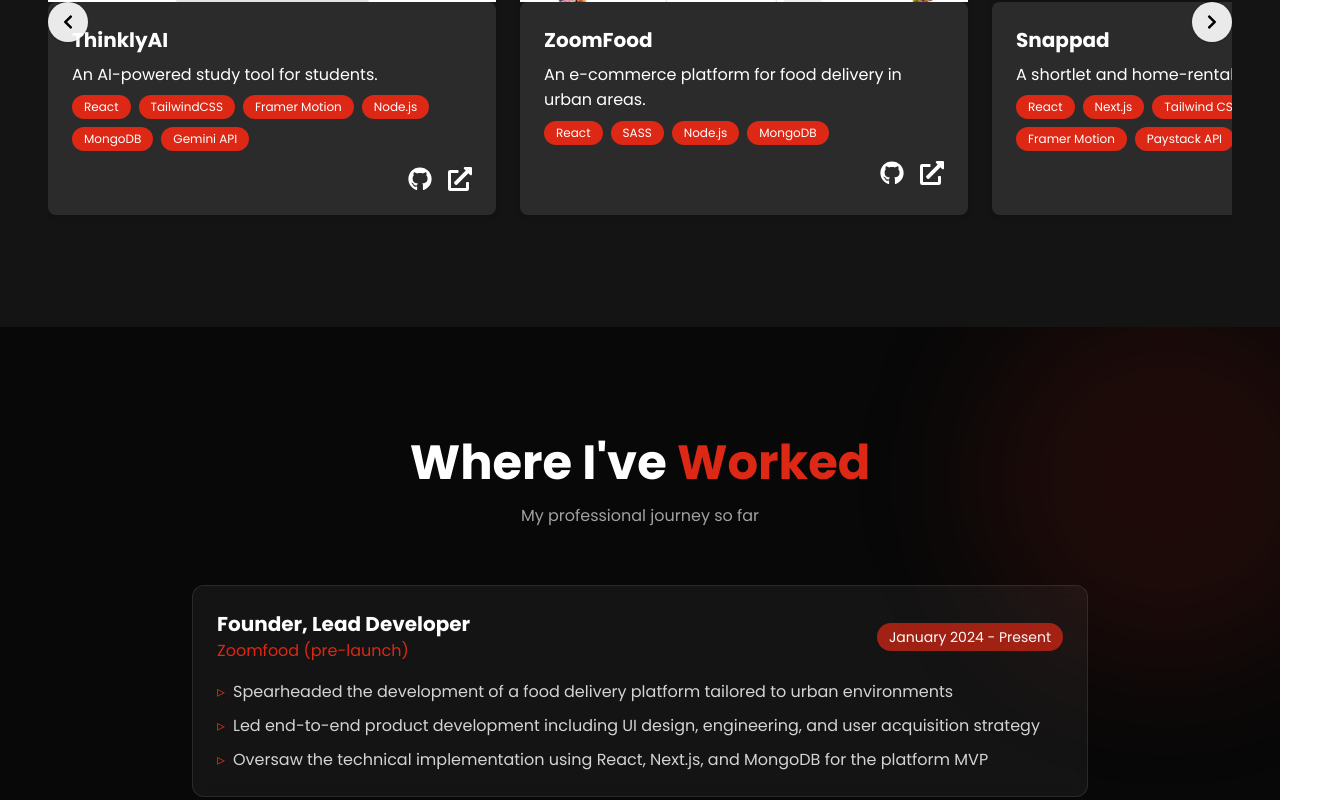
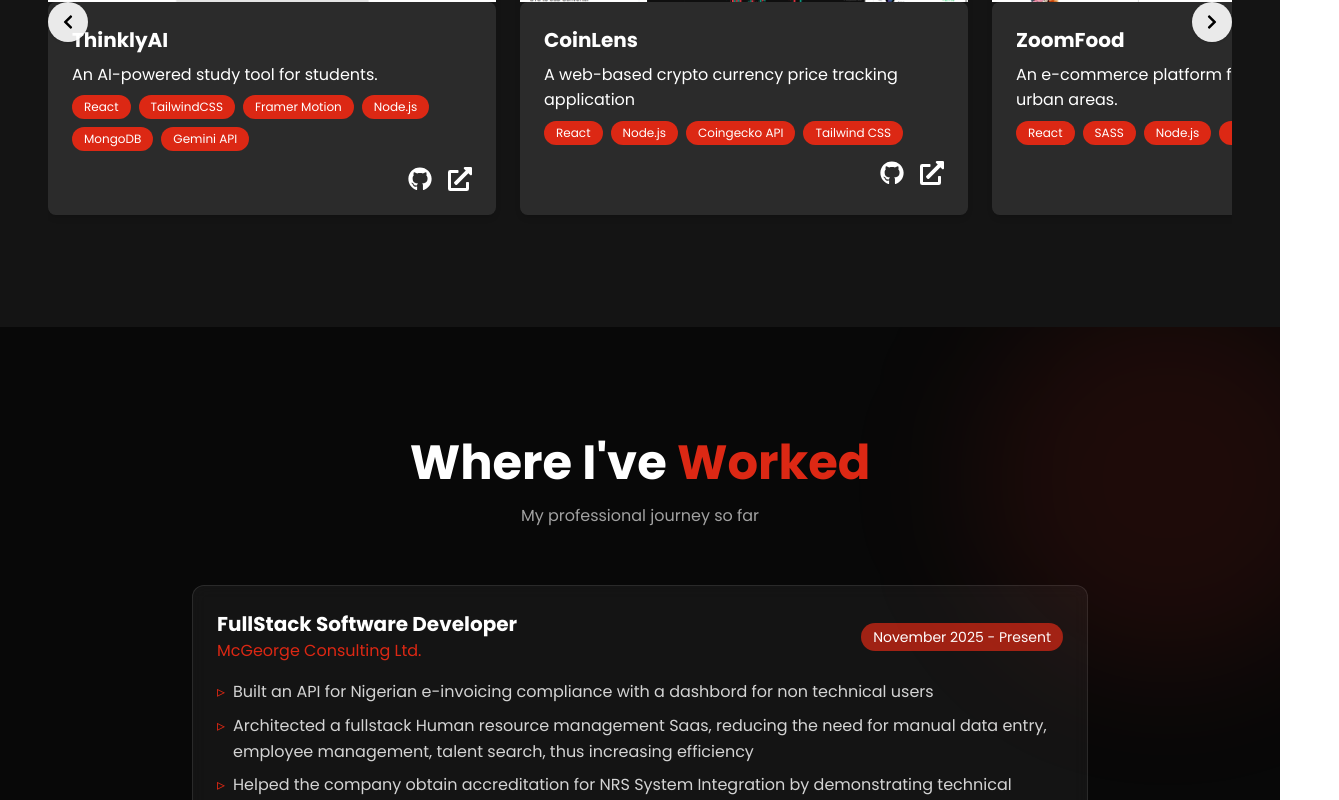
Before and after one commit to theayodeji/deji-portfolio, a React (Vite) app: page / in a window 1280 px wide. Shown: the part 1640-2440 px from the top of the page, 1339 px wide, since content can reach past the window. Built offline with nearby package versions, Linux system fonts and the light colour scheme.

Commit message:
update with new information

```diff
--- a/src/index.css
+++ b/src/index.css
@@ -38,6 +38,11 @@
 /* Smooth scroll */
 html {
   scroll-behavior: smooth;
+  overflow-x: hidden;
+}
+
+body{
+  overflow-x: hidden;
 }
 
 /* Custom animations */
--- a/src/pages/Experience.jsx
+++ b/src/pages/Experience.jsx
@@ -1,34 +1,44 @@
-import { motion } from 'framer-motion';
+import { motion } from "framer-motion";
 
 const experiences = [
   {
-    role: 'Founder, Lead Developer',
-    company: 'Zoomfood (pre-launch)',
-    duration: 'January 2024 - Present',
+    role: "FullStack Software Developer",
+    company: "McGeorge Consulting Ltd.",
+    duration: "November 2025 - Present",
     achievements: [
-      'Spearheaded the development of a food delivery platform tailored to urban environments',
-      'Led end-to-end product development including UI design, engineering, and user acquisition strategy',
-      'Oversaw the technical implementation using React, Next.js, and MongoDB for the platform MVP',
+      "Built an API for Nigerian e-invoicing compliance with a dashbord for non technical users",
+      "Architected a fullstack Human resource management Saas, reducing the need for manual data entry, employee management, talent search, thus increasing efficiency",
+      "Helped the company obtain accreditation for NRS System Integration by  demonstrating technical expertise",
     ],
   },
   {
-    role: 'Frontend Developer',
-    company: 'Black Innovations Africa',
-    duration: 'October 2023 - January 2024',
+    role: "Founder, Lead Developer",
+    company: "Zoomfood (pre-launch)",
+    duration: "January 2024 - Present",
     achievements: [
-      'Built Examy, a mini educational platform focused on an engaging learning experience using React, Tanstack Query, and Tailwind CSS',
-      'Developed a brochure website for an e-banking client, increasing lead generation',
-      'Improved performance and maintainability of an automobile e-commerce site with clean code practices',
+      "Spearheaded the development of a food delivery platform tailored to urban environments",
+      "Led end-to-end product development including UI design, engineering, and user acquisition strategy",
+      "Oversaw the technical implementation using React, Next.js, and MongoDB for the platform MVP",
     ],
   },
   {
-    role: 'Internship Trainee, Software Developer',
-    company: 'McGeorge Consulting Ltd.',
-    duration: 'April 2024 - November 2024',
+    role: "Frontend Developer",
+    company: "Black Innovations Africa",
+    duration: "October 2023 - January 2024",
     achievements: [
-      'Led frontend development of an AI-powered medical chatbot, using React, Tailwind CSS powered by the OpenAI API, to assist with health diagnostics',
-      'Transformed complex UI/UX designs into responsive, high-performance components on existing company projects',
-      'Contributed to general product brainstorming to enhance interactivity and user experience',
+      "Built Examy, a mini educational platform focused on an engaging learning experience using React, Tanstack Query, and Tailwind CSS",
+      "Developed a brochure website for an e-banking client, increasing lead generation",
+      "Improved performance and maintainability of an automobile e-commerce site with clean code practices",
+    ],
+  },
+  {
+    role: "Internship Trainee, Software Developer",
+    company: "McGeorge Consulting Ltd.",
+    duration: "April 2024 - November 2024",
+    achievements: [
+      "Led frontend development of an AI-powered medical chatbot, using React, Tailwind CSS powered by the OpenAI API, to assist with health diagnostics",
+      "Transformed complex UI/UX designs into responsive, high-performance components on existing company projects",
+      "Contributed to general product brainstorming to enhance interactivity and user experience",
     ],
   },
 ];
--- a/src/pages/Home.jsx
+++ b/src/pages/Home.jsx
@@ -43,7 +43,7 @@ const Home = () => {
       id="home"
       className="bg-[#141414] isolate overflow-hidden relative"
     >
-      <div className="flex items-center justify-center min-h-screen bg-[#14141490] backdrop-blur-2xl">
+      <div className="flex items-center justify-center min-h-[600px] h-screen bg-[#14141490] backdrop-blur-2xl">
         <div className="container mx-auto px-4 text-center">
           <motion.div
             initial={{ opacity: 0, y: 20 }}
--- a/src/pages/Projects.jsx
+++ b/src/pages/Projects.jsx
@@ -1,71 +1,100 @@
-import { useRef } from 'react';
-import { motion } from 'framer-motion';
-import { FaGithub, FaExternalLinkAlt, FaChevronLeft, FaChevronRight } from 'react-icons/fa';
-import zoomfood from '/zoomfood.png';
-import havva from '/havva.png';
-import chatgram from '../assets/chatgram.png';
-import coinlens from '/coinlens.png';
-import thinkly from '/thinkly.png';
-import snappad from '/snappad.png';
-import portfolio from '/portfolio.png';
+import { useRef } from "react";
+import { motion } from "framer-motion";
+import {
+  FaGithub,
+  FaExternalLinkAlt,
+  FaChevronLeft,
+  FaChevronRight,
+} from "react-icons/fa";
+import zoomfood from "/zoomfood.png";
+import havva from "/havva.png";
+import chatgram from "../assets/chatgram.png";
+import coinlens from "/coinlens.png";
+import thinkly from "/thinkly.png";
+import snappad from "/snappad.png";
+import portfolio from "/portfolio.png";
 
 const projects = [
   {
-    title: 'ThinklyAI',
-    description: 'An AI-powered study tool for students.',
-    tech: ['React', 'TailwindCSS', 'Framer Motion', 'Node.js', 'MongoDB', 'Gemini API'],
-    github: 'https://github.com/theayodeji/thinkly-mvp',
-    demo: 'https://github.com/theayodeji/thinkly-mvp',
+    title: "ThinklyAI",
+    description: "An AI-powered study tool for students.",
+    tech: [
+      "React",
+      "TailwindCSS",
+      "Framer Motion",
+      "Node.js",
+      "MongoDB",
+      "Gemini API",
+    ],
+    github: "https://github.com/theayodeji/thinkly-mvp",
+    demo: "https://thinkly-mvp.vercel.app/",
     logo: thinkly,
   },
   {
-    title: 'ZoomFood',
-    description: 'An e-commerce platform for food delivery in urban areas.',
-    tech: ['React', 'SASS', 'Node.js', 'MongoDB'],
-    github: 'https://github.com/theayodeji/zoomfood',
-    demo: 'https://zoomfood-main.netlify.app/',
+    title: "CoinLens",
+    description: "A web-based crypto currency price tracking application",
+    tech: ["React", "Node.js", "Coingecko API", "Tailwind CSS"],
+    demo: "https://coinlens-mauve.vercel.app/",
+    github: "https://github.com/theayodeji/dexlens",
+    logo: coinlens,
+  },
+  {
+    title: "ZoomFood",
+    description: "An e-commerce platform for food delivery in urban areas.",
+    tech: ["React", "SASS", "Node.js", "MongoDB"],
+    github: "https://github.com/theayodeji/zoomfood",
+    demo: "https://zoomfood-main.netlify.app/",
     logo: zoomfood,
   },
   {
-    title: 'Snappad',
-    description: 'A shortlet and home-rental platform for travellers.',
-    tech: ['React', 'Next.js', 'Tailwind CSS', "Geolocation APIs", "Framer Motion", "Paystack API"],
-    github: 'https://github.com/theayodeji/snappad',
-    demo: '#',
+    title: "audioble",
+    description:
+      "An audio transcription API that converts videos and audio into formatted text with context",
+    tech: ["Python", "Flask", "Render"],
+    github: "https://github.com/theayodeji/audio-transcription-api",
+    demo: "https://github.com/theayodeji/audio-transcription-api",
+    logo: "https://img.icons8.com/plasticine/1200/apple-music.jpg",
+  },
+  {
+    title: "Snappad",
+    description: "A shortlet and home-rental platform for travellers.",
+    tech: [
+      "React",
+      "Next.js",
+      "Tailwind CSS",
+      "Geolocation APIs",
+      "Framer Motion",
+      "Paystack API",
+    ],
+    github: "https://github.com/theayodeji/snappad",
+    demo: "#",
     logo: snappad,
   },
   {
-    title: 'Portfolio Website',
-    description: 'This gorgeous portfolio website you\'re scrolling through.',
-    tech: ['React', 'Vite', 'Tailwind CSS', "Framer Motion"],
-    github: 'https://github.com/theayodeji/deji-portfolio',
-    demo: '#',
+    title: "Portfolio Website",
+    description: "This gorgeous portfolio website you're scrolling through.",
+    tech: ["React", "Vite", "Tailwind CSS", "Framer Motion"],
+    github: "https://github.com/theayodeji/deji-portfolio",
+    demo: "#",
     logo: portfolio,
   },
   {
-    title: 'Havva',
-    description: 'A medical chatbot providing health diagnostics and valuable health information to users.',
-    tech: ['React', 'OpenAI API', 'Tailwind CSS'],
-    github: 'https://github.com/Bumblebig/Havva',
-    demo: 'https://havvadiagnosis.vercel.app',
+    title: "Havva",
+    description:
+      "A medical chatbot providing health diagnostics and valuable health information to users.",
+    tech: ["React", "OpenAI API", "Tailwind CSS"],
+    github: "https://github.com/Bumblebig/Havva",
+    demo: "https://havvadiagnosis.vercel.app",
     logo: havva,
   },
   {
-    title: 'CoinLens',
-    description: 'A web-based crypto currency price tracking application',
-    tech: ['React', 'Node.js', 'Coingecko API', 'Tailwind CSS'],
-    github: 'https://github.com/theayodeji/dexlens',
-    logo: coinlens,
-  },
-  {
-    title: 'Chatgram',
-    description: 'A web-based chat application using websockets and Node.js',
-    tech: ['React', 'Node.js', 'Socket.io', 'Tailwind CSS'],
-    github: 'https://github.com/theayodeji/chatgram',
-    demo: 'https://chatgram-demo.netlify.app',
+    title: "Chatgram",
+    description: "A web-based chat application using websockets and Node.js",
+    tech: ["React", "Node.js", "Socket.io", "Tailwind CSS"],
+    github: "https://github.com/theayodeji/chatgram",
+    demo: "https://chatgram-demo.netlify.app",
     logo: chatgram,
   },
-
 ];
 
 const ProjectCard = ({ project }) => (
@@ -75,7 +104,11 @@ const ProjectCard = ({ project }) => (
     transition={{ duration: 0.5 }}
     className="relative rounded-lg shadow-md cursor-pointer hover:scale-105 duration-200 flex flex-col"
   >
-      <img src={project.logo} alt="" className='w-full h-[160px] object-cover object-top rounded-t-lg'/>
+    <img
+      src={project.logo}
+      alt=""
+      className="w-full h-[160px] object-cover object-top rounded-t-lg"
+    />
     <div className="p-6 bg-white/10 rounded-lg h-full flex-1">
       <h3 className="text-xl text-white font-bold mb-2">{project.title}</h3>
       <p className="text-white mb-2">{project.description}</p>
@@ -117,16 +150,18 @@ const Projects = () => {
   return (
     <section id="projects" className="py-20">
       <div className="w-[95%] mx-auto px-4">
-        <h2 className="text-3xl md:text-5xl text-white font-bold text-center mb-12">Projects <span className="text-primary-500">I've worked on</span></h2>
+        <h2 className="text-3xl md:text-5xl text-white font-bold text-center mb-12">
+          Projects <span className="text-primary-500">I've worked on</span>
+        </h2>
         {/* Horizontal scroll row with controls */}
         <div className="relative">
-          <div
-            ref={scrollRef}
-            className="overflow-x-auto no-scrollbar pb-2"
-          >
+          <div ref={scrollRef} className="overflow-x-auto no-scrollbar pb-2">
             <div className="flex gap-6 my-6 snap-x snap-mandatory">
               {projects.map((project) => (
-                <div key={project.title} className="flex items-stretch shrink-0 snap-start w-80 md:w-[28rem]">
+                <div
+                  key={project.title}
+                  className="flex items-stretch shrink-0 snap-start w-80 md:w-[28rem]"
+                >
                   <ProjectCard project={project} />
                 </div>
               ))}
@@ -137,7 +172,12 @@ const Projects = () => {
           <button
             type="button"
             aria-label="Scroll left"
-            onClick={() => scrollRef.current?.scrollBy({ left: -scrollByAmount, behavior: 'smooth' })}
+            onClick={() =>
+              scrollRef.current?.scrollBy({
+                left: -scrollByAmount,
+                behavior: "smooth",
+              })
+            }
             className="hidden sm:flex items-center justify-center absolute left-0 top-1/2 -translate-y-3/4  h-10 w-10 rounded-full bg-white/90 shadow hover:bg-white transition"
           >
             <FaChevronLeft />
@@ -145,7 +185,12 @@ const Projects = () => {
           <button
             type="button"
             aria-label="Scroll right"
-            onClick={() => scrollRef.current?.scrollBy({ left: scrollByAmount, behavior: 'smooth' })}
+            onClick={() =>
+              scrollRef.current?.scrollBy({
+                left: scrollByAmount,
+                behavior: "smooth",
+              })
+            }
             className="hidden sm:flex items-center justify-center absolute right-0 top-1/2 -translate-y-3/4 h-10 w-10 rounded-full bg-white/90 shadow hover:bg-white transition"
           >
             <FaChevronRight />
```
Also changed, not shown: src/pages/Skills.jsx (+27 -12 lines). Lines whose indentation alone changed are shown as unchanged.
